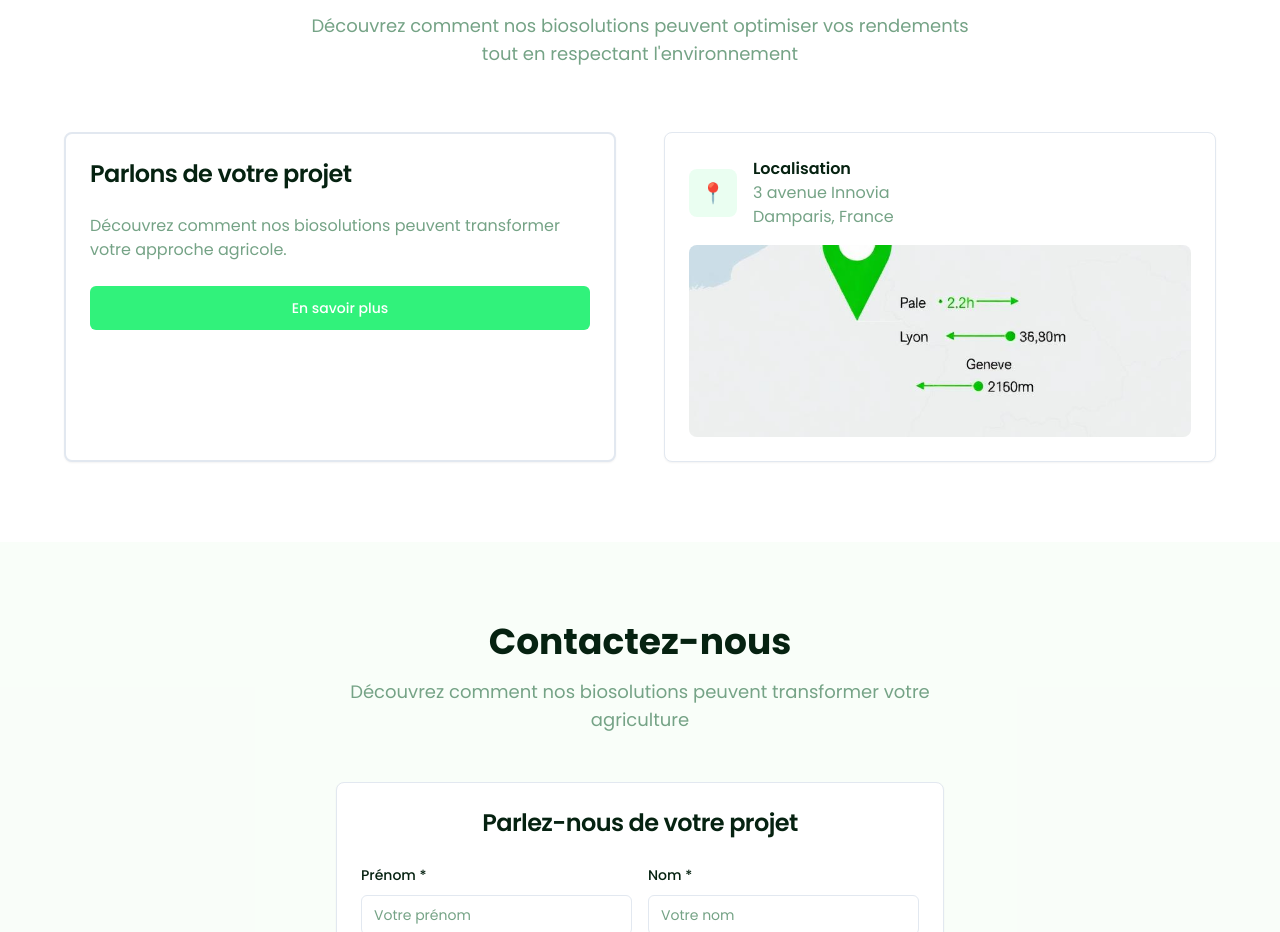
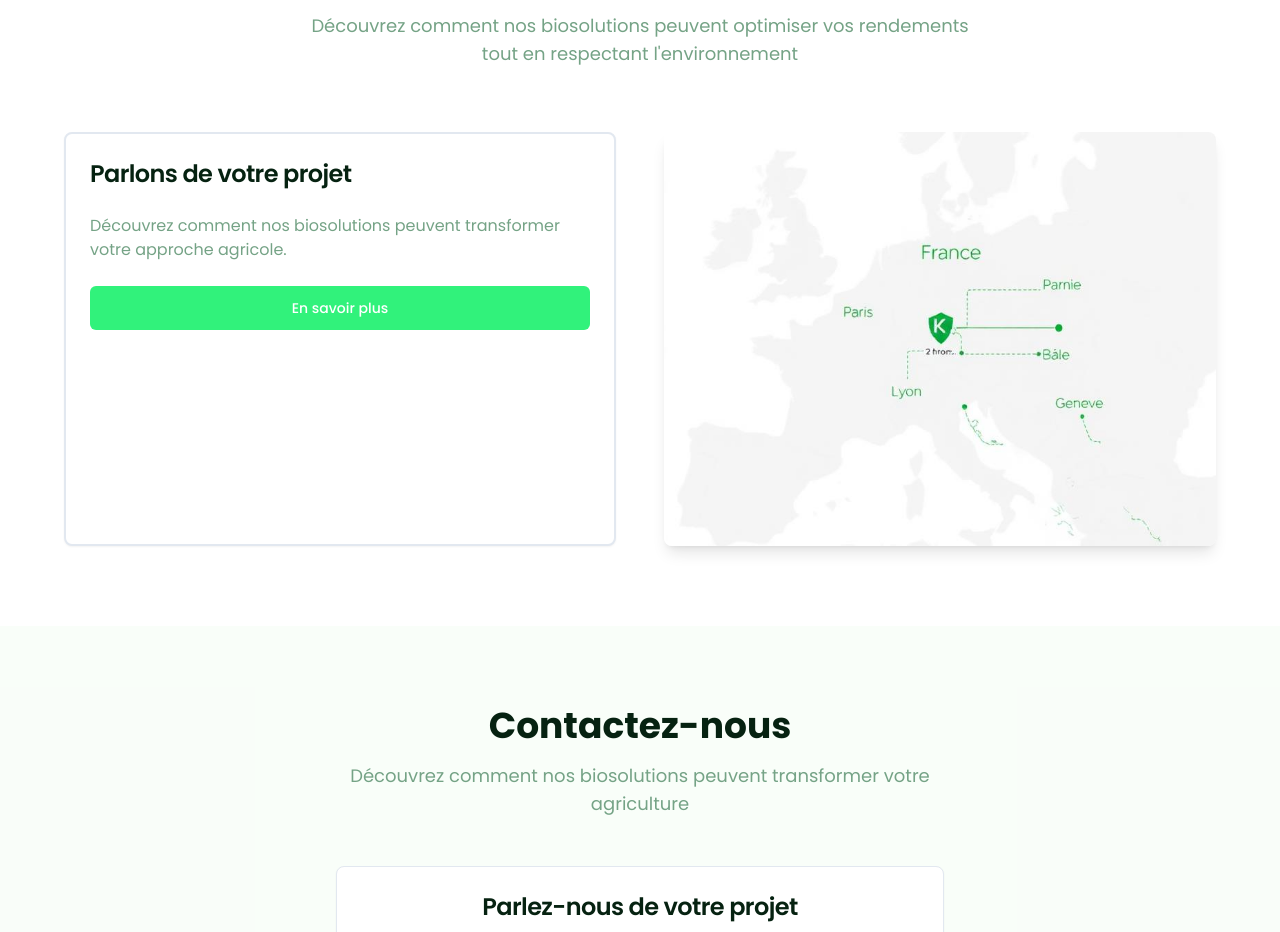
Before and after one commit to mcournutkeprea/keprea, a React (Vite) app: page / in a window 1280 px wide. Shown: the part 4140-5072 px from the top of the page. Built offline with nearby package versions, Linux system fonts and the light colour scheme.

Commit message:
Replace map with new image
Remove the old map component and replace it with the new image provided by the user.

```diff
--- a/src/components/Contact.tsx
+++ b/src/components/Contact.tsx
@@ -1,6 +1,7 @@
 import { Button } from "@/components/ui/button";
 import { Card, CardContent, CardHeader, CardTitle } from "@/components/ui/card";
 import MapFrance from "./MapFrance";
+import europeMapLocation from "@/assets/europe-map-location.png";
 
 const Contact = () => {
   return (
@@ -36,24 +37,13 @@ const Contact = () => {
           </Card>
 
           <div className="space-y-6">
-
-            <Card>
-              <CardContent className="p-6">
-                <div className="flex items-center space-x-4">
-                  <div className="w-12 h-12 bg-primary/10 rounded-lg flex items-center justify-center">
-                    <span className="text-primary text-xl">📍</span>
-                  </div>
-                  <div>
-                    <h3 className="font-semibold text-foreground">Localisation</h3>
-                    <p className="text-muted-foreground">3 avenue Innovia</p>
-                    <p className="text-muted-foreground">Damparis, France</p>
-                  </div>
-                </div>
-                <div className="mt-4">
-                  <MapFrance />
-                </div>
-              </CardContent>
-            </Card>
+            <div className="w-full">
+              <img
+                src={europeMapLocation}
+                alt="Localisation Keprea - 2H de Paris, Lyon, Bâle, Genève"
+                className="w-full h-auto rounded-lg shadow-lg"
+              />
+            </div>
           </div>
         </div>
       </div>
```
Also changed, not shown: src/assets/europe-map-location.png (added).
